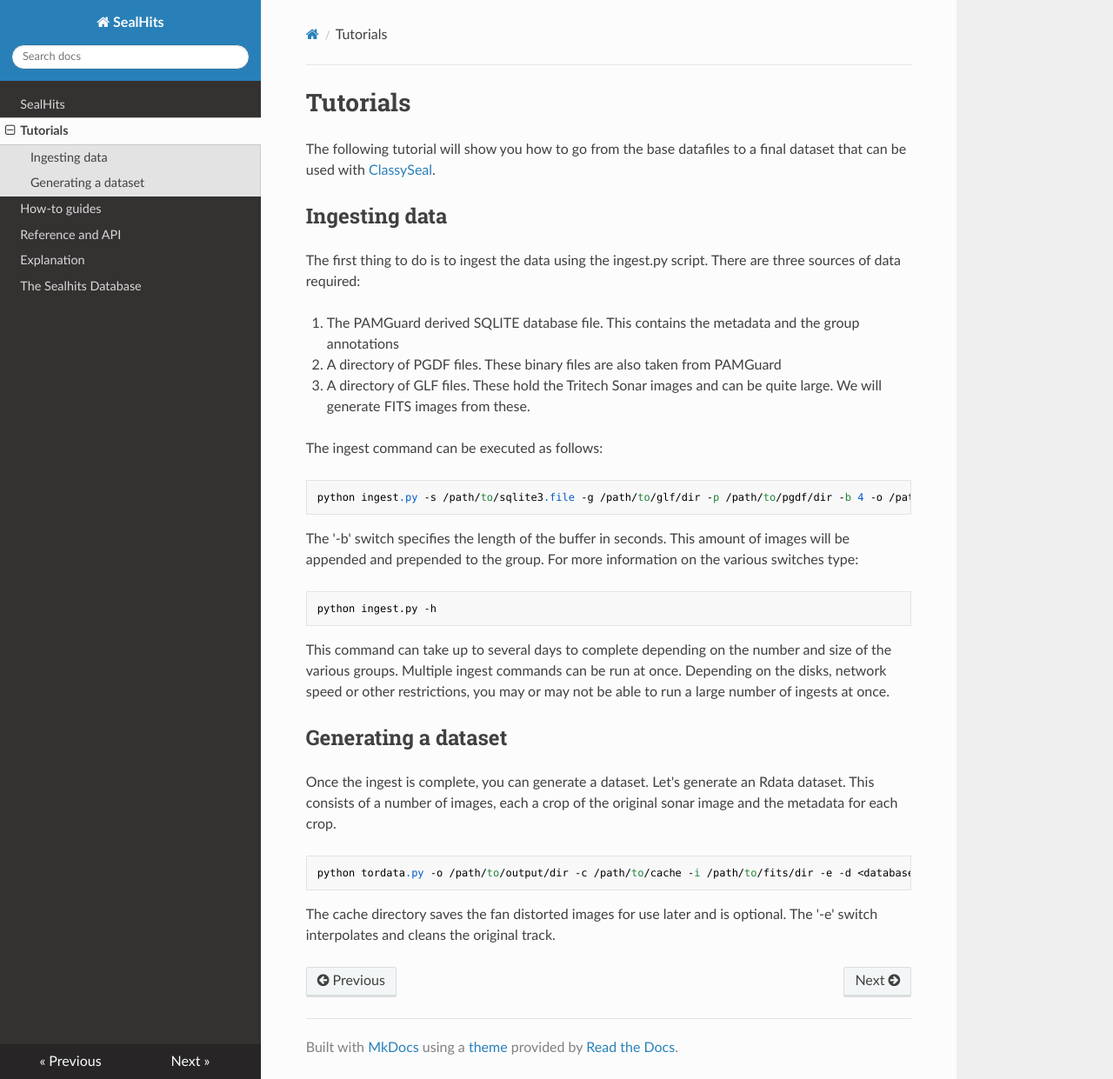
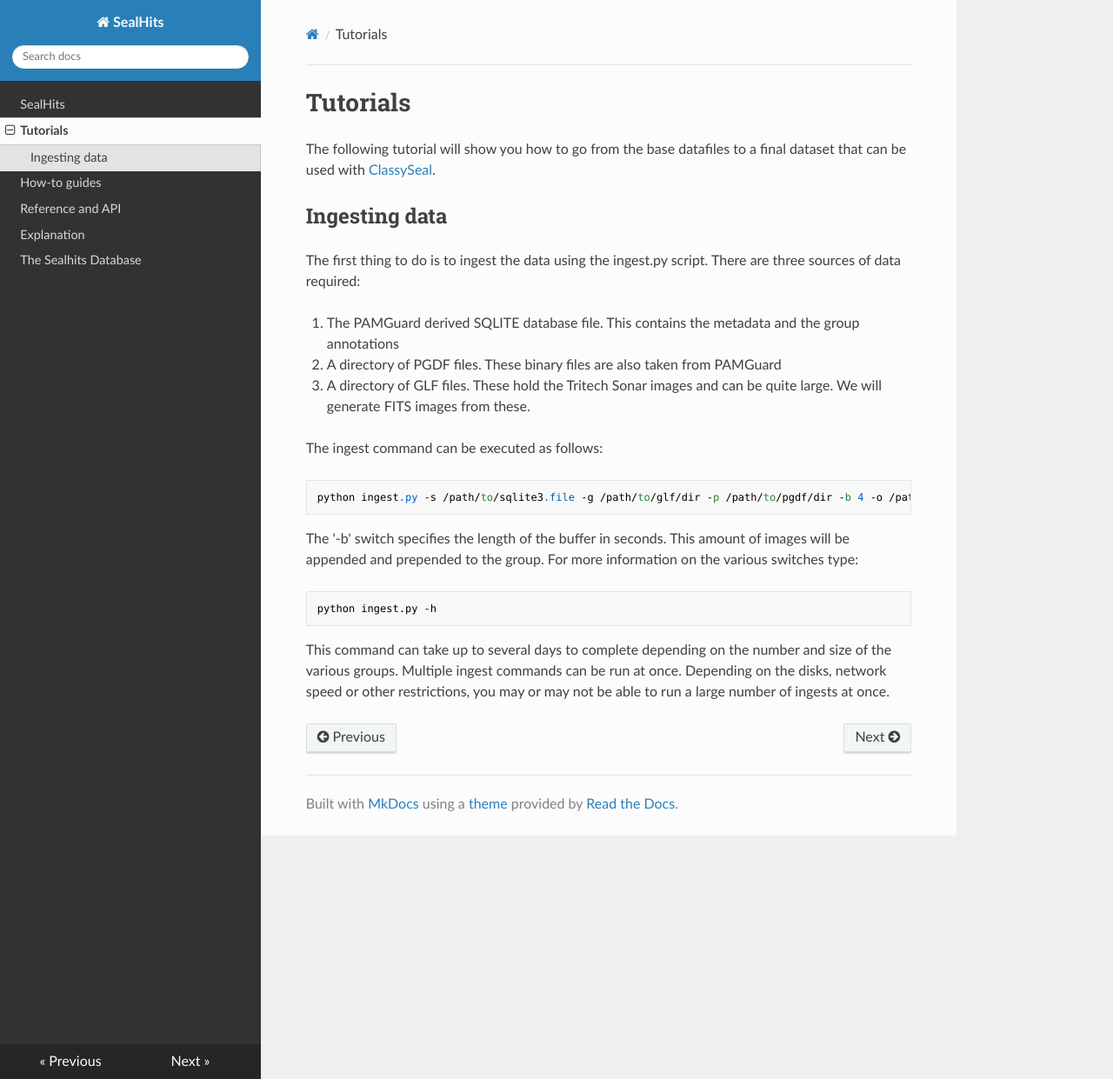
Before and after one commit to OniDaito/sealhits, an MkDocs documentation site: the page built from docs/tutorials.md, in a window 1280 px wide and 1241 px high. Shown: the whole window at 87% size. Built offline with MkDocs 1.6.1, drawn with Linux system fonts in a browser that asks for light colours; nearby versions of some CDN libraries.

Commit message:
removed dataset generation from the docs

```diff
--- a/docs/tutorials.md
+++ b/docs/tutorials.md
@@ -20,11 +20,3 @@ The '-b' switch specifies the length of the buffer in seconds. This amount of im
     python ingest.py -h
 
 This command can take up to several days to complete depending on the number and size of the various groups. Multiple ingest commands can be run at once. Depending on the disks, network speed or other restrictions, you may or may not be able to run a large number of ingests at once.
-
-## Generating a dataset
-
-Once the ingest is complete, you can generate a dataset. Let's generate an Rdata dataset. This consists of a number of images, each a crop of the original sonar image and the metadata for each crop.
-
-    python tordata.py -o /path/to/output/dir -c /path/to/cache -i /path/to/fits/dir -e -d <database name>
-
-The cache directory saves the fan distorted images for use later and is optional. The '-e' switch interpolates and cleans the original track.
```
